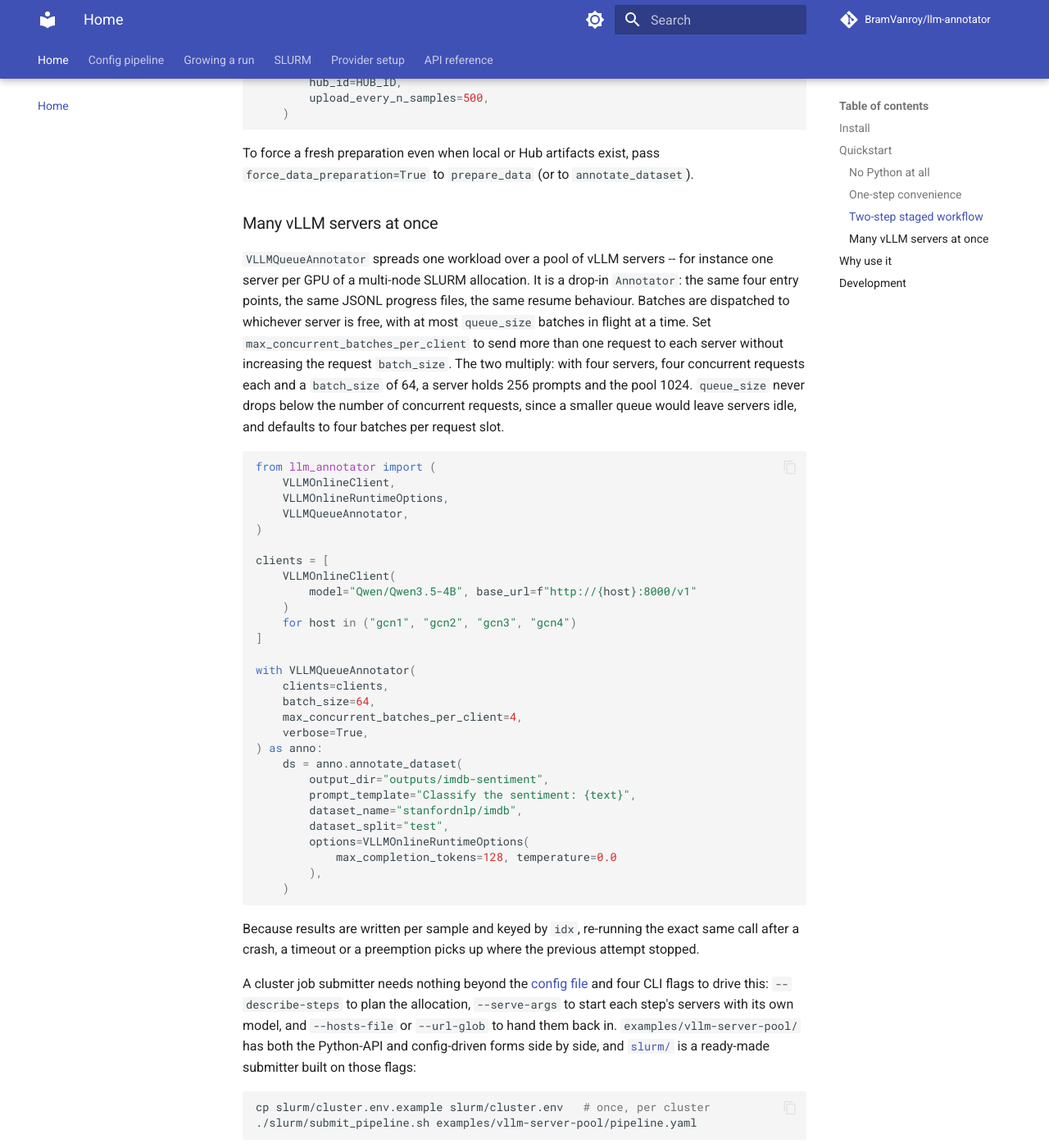
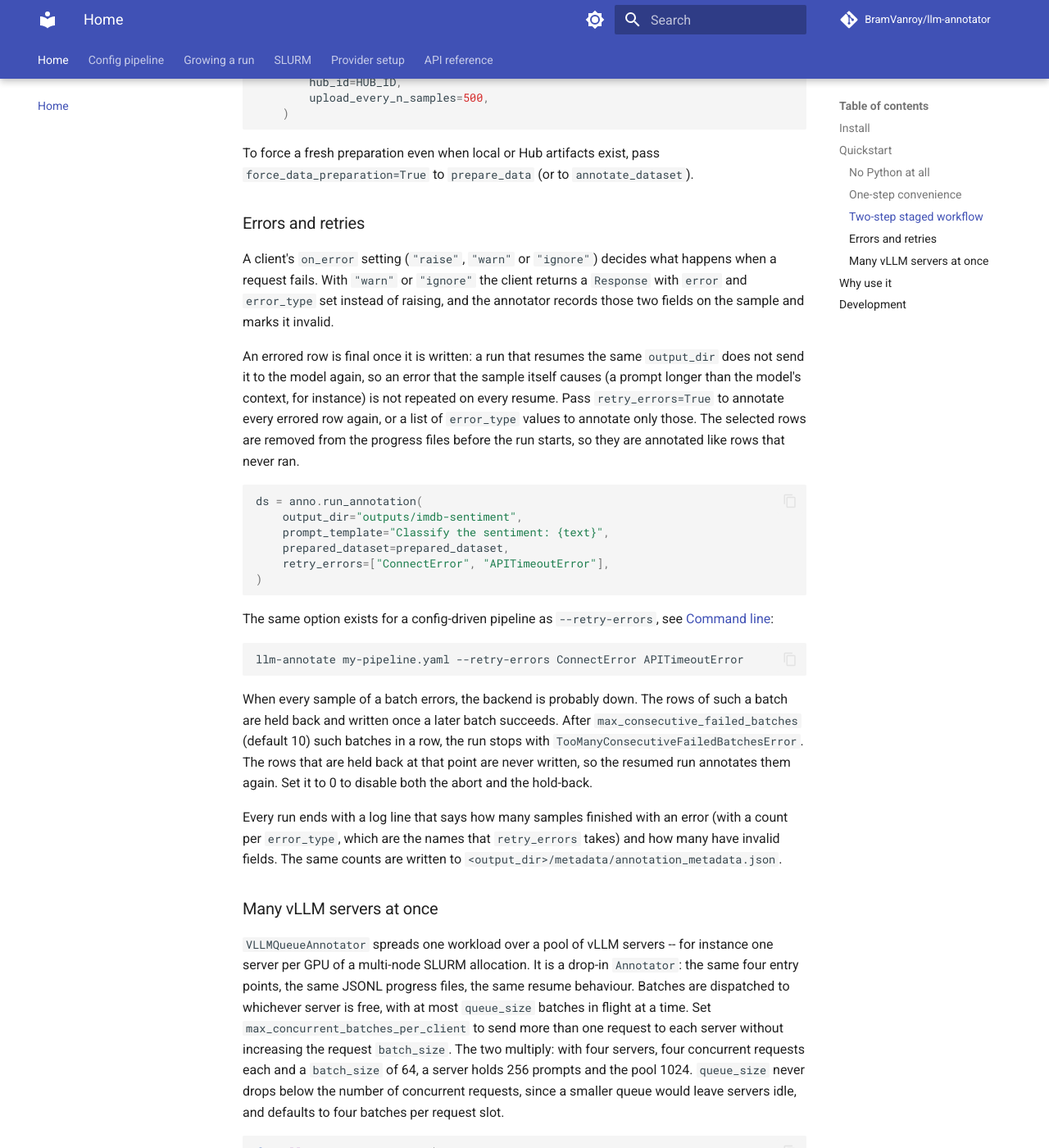
Before and after one commit to BramVanroy/llm-annotator, an MkDocs documentation site: the page built from docs/index.md, in a window 1280 px wide and 1400 px high, scrolled down 3079 px. Shown: the whole window at 82% size. Built offline with MkDocs 1.6.1 and Material for MkDocs 9.7.7, drawn with Linux system fonts in a browser that asks for light colours; comment, search, counter and statistics services are not loaded; the version menu is left out; some of the changed text lies outside the part shown.

Commit message:
Document retry_errors, the hold back and server eviction

````diff
--- a/docs/index.md
+++ b/docs/index.md
@@ -157,6 +157,49 @@ with Annotator(client=client, verbose=True) as anno:
 To force a fresh preparation even when local or Hub artifacts exist, pass
 `force_data_preparation=True` to `prepare_data` (or to `annotate_dataset`).
 
+### Errors and retries
+
+A client's `on_error` setting (`"raise"`, `"warn"` or `"ignore"`) decides what
+happens when a request fails. With `"warn"` or `"ignore"` the client returns a
+`Response` with `error` and `error_type` set instead of raising, and the
+annotator records those two fields on the sample and marks it invalid.
+
+An errored row is final once it is written: a run that resumes the same
+`output_dir` does not send it to the model again, so an error that the sample
+itself causes (a prompt longer than the model's context, for instance) is not
+repeated on every resume. Pass `retry_errors=True` to annotate every errored
+row again, or a list of `error_type` values to annotate only those. The
+selected rows are removed from the progress files before the run starts, so
+they are annotated like rows that never ran.
+
+```python
+ds = anno.run_annotation(
+    output_dir="outputs/imdb-sentiment",
+    prompt_template="Classify the sentiment: {text}",
+    prepared_dataset=prepared_dataset,
+    retry_errors=["ConnectError", "APITimeoutError"],
+)
+```
+
+The same option exists for a config-driven pipeline as `--retry-errors`, see
+[Command line](pipeline.md#command-line):
+
+```bash
+llm-annotate my-pipeline.yaml --retry-errors ConnectError APITimeoutError
+```
+
+When every sample of a batch errors, the backend is probably down. The rows
+of such a batch are held back and written once a later batch succeeds. After
+`max_consecutive_failed_batches` (default 10) such batches in a row, the run
+stops with `TooManyConsecutiveFailedBatchesError`. The rows that are held back
+at that point are never written, so the resumed run annotates them again. Set
+it to 0 to disable both the abort and the hold-back.
+
+Every run ends with a log line that says how many samples finished with an
+error (with a count per `error_type`, which are the names that `retry_errors`
+takes) and how many have invalid fields. The same counts are written to
+`<output_dir>/metadata/annotation_metadata.json`.
+
 ### Many vLLM servers at once
 
 `VLLMQueueAnnotator` spreads one workload over a pool of vLLM servers -- for
@@ -205,6 +248,12 @@ with VLLMQueueAnnotator(
 Because results are written per sample and keyed by `idx`, re-running the exact
 same call after a crash, a timeout or a preemption picks up where the previous
 attempt stopped.
+
+A server that fails a whole batch and then does not answer `/health` is
+removed from the pool, and its batch is sent to another server (no errored
+rows are written for it). The run stops only once no server is left. A
+config-driven run also re-admits a server that recovers, see
+[Many vLLM servers](pipeline.md#many-vllm-servers).
 
 A cluster job submitter needs nothing beyond the [config file](pipeline.md) and
 four CLI flags to drive this: `--describe-steps` to plan the allocation,
````
Also changed, not shown: docs/pipeline.md (+21 -1 lines), slurm/README.md (+7 -0 lines).
